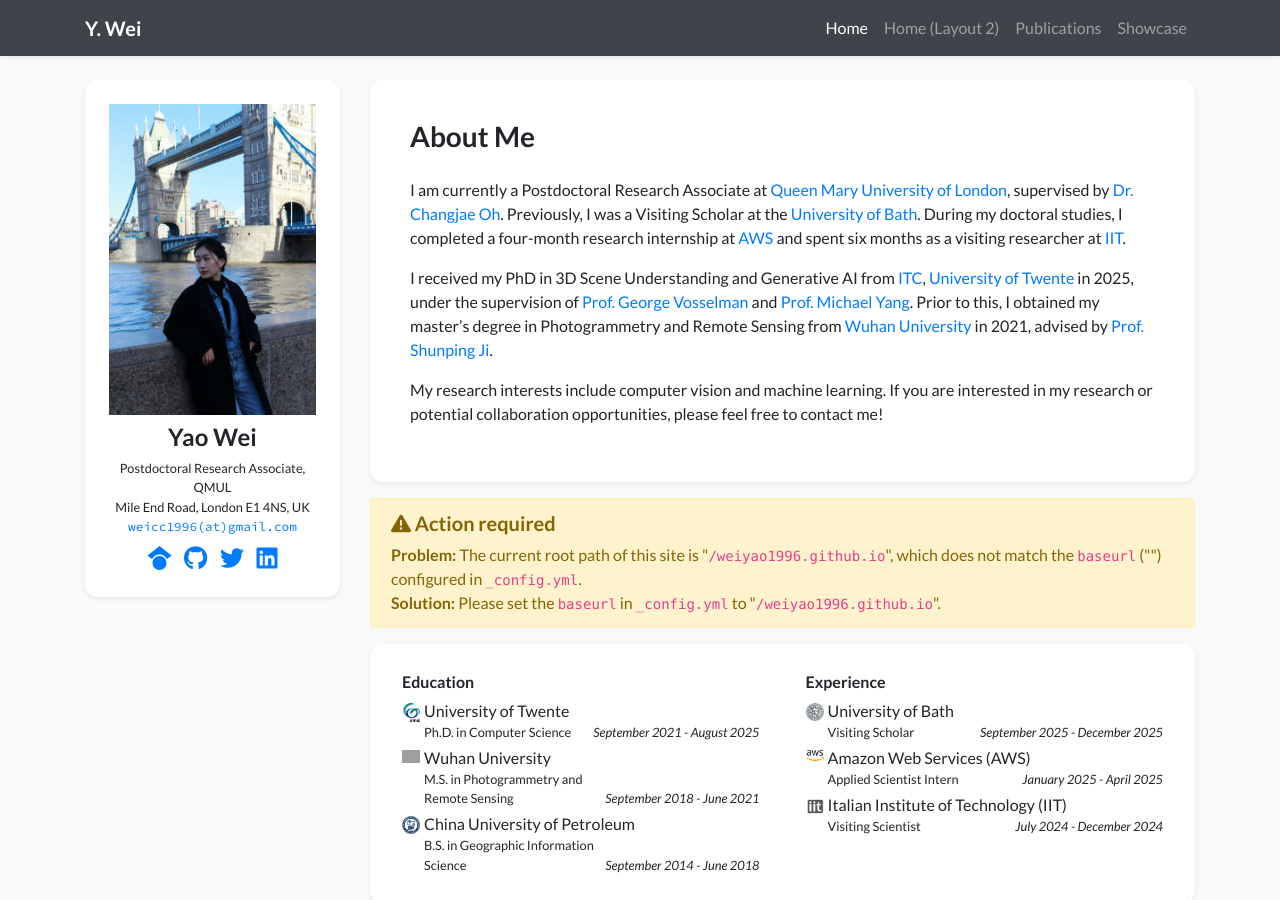
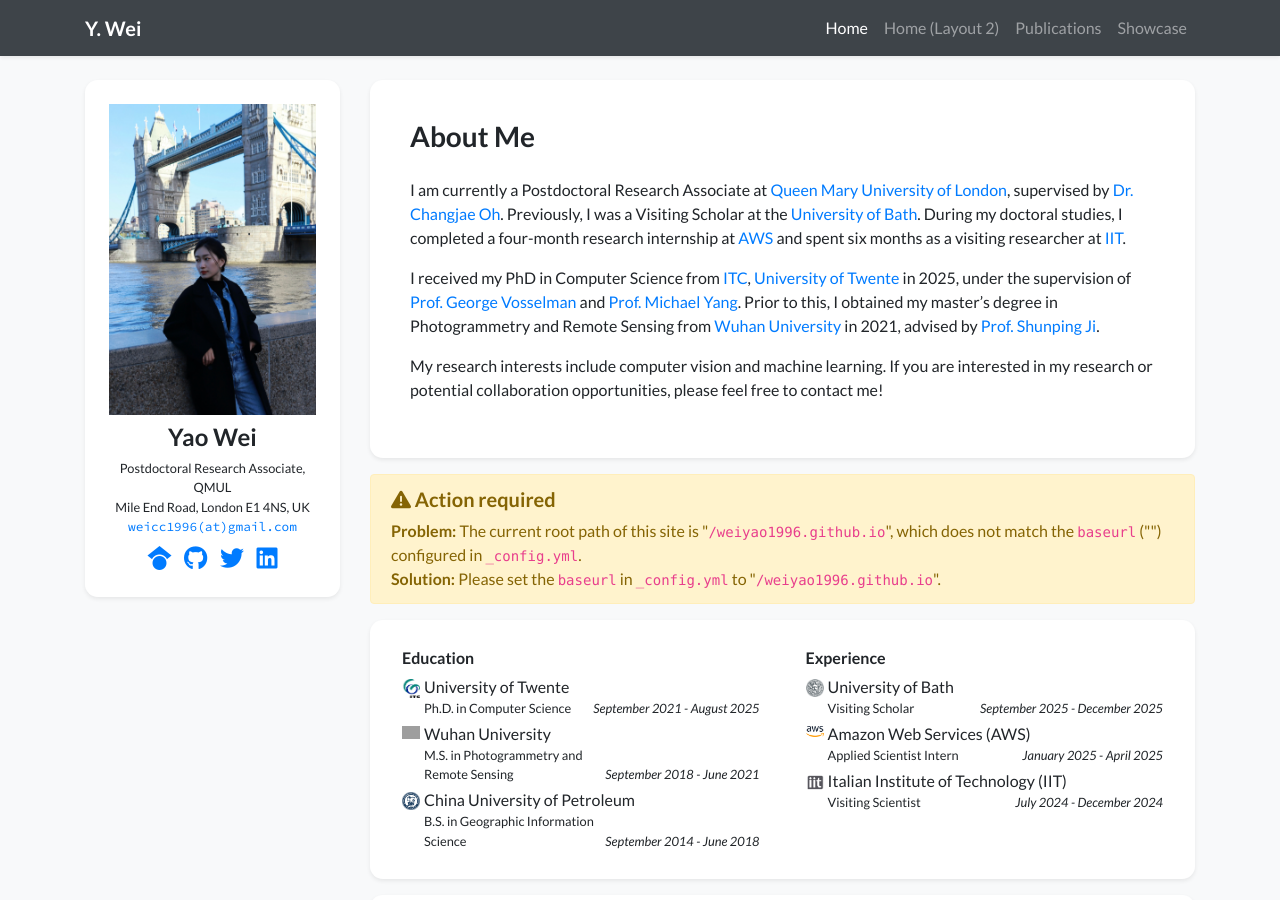
Before and after one commit to weiyao1996/weiyao1996.github.io, a Jekyll site: the page built from index.html, in a window 1280 px wide and 900 px high. Built offline with Jekyll 4.4.1, drawn with Linux system fonts in a browser that asks for light colours; nearby versions of some CDN libraries; a style sheet for code colours, icons or effects is not loaded; grey boxes are pictures that could not be loaded.

Commit message:
Update profile.yml

```diff
--- a/_data/profile.yml
+++ b/_data/profile.yml
@@ -27,7 +27,7 @@
     During my doctoral studies, I completed a four-month research internship at <a href="https://aws.amazon.com/">AWS</a> and spent six months as a visiting researcher at <a href="https://iit.it/">IIT</a>.
   </p>
   <p>
-    I received my PhD in 3D Scene Understanding and Generative AI from <a href="https://www.itc.nl/" target="_blank">ITC</a>, <a href="https://www.utwente.nl/" target="_blank">University of Twente</a> in 2025, under the supervision of <a href="https://research.utwente.nl/en/persons/george-vosselman" target="_blank">Prof. George Vosselman</a> and <a href="https://sites.google.com/site/michaelyingyang" target="_blank">Prof. Michael Yang</a>.
+    I received my PhD in Computer Science from <a href="https://www.itc.nl/" target="_blank">ITC</a>, <a href="https://www.utwente.nl/" target="_blank">University of Twente</a> in 2025, under the supervision of <a href="https://research.utwente.nl/en/persons/george-vosselman" target="_blank">Prof. George Vosselman</a> and <a href="https://sites.google.com/site/michaelyingyang" target="_blank">Prof. Michael Yang</a>.
     Prior to this, I obtained my master’s degree in Photogrammetry and Remote Sensing from <a href="http://en.whu.edu.cn/" target="_blank">Wuhan University</a> in 2021, advised by <a href="http://gpcv.whu.edu.cn/" target="_blank">Prof. Shunping Ji</a>.
   </p>
   <p>
```
